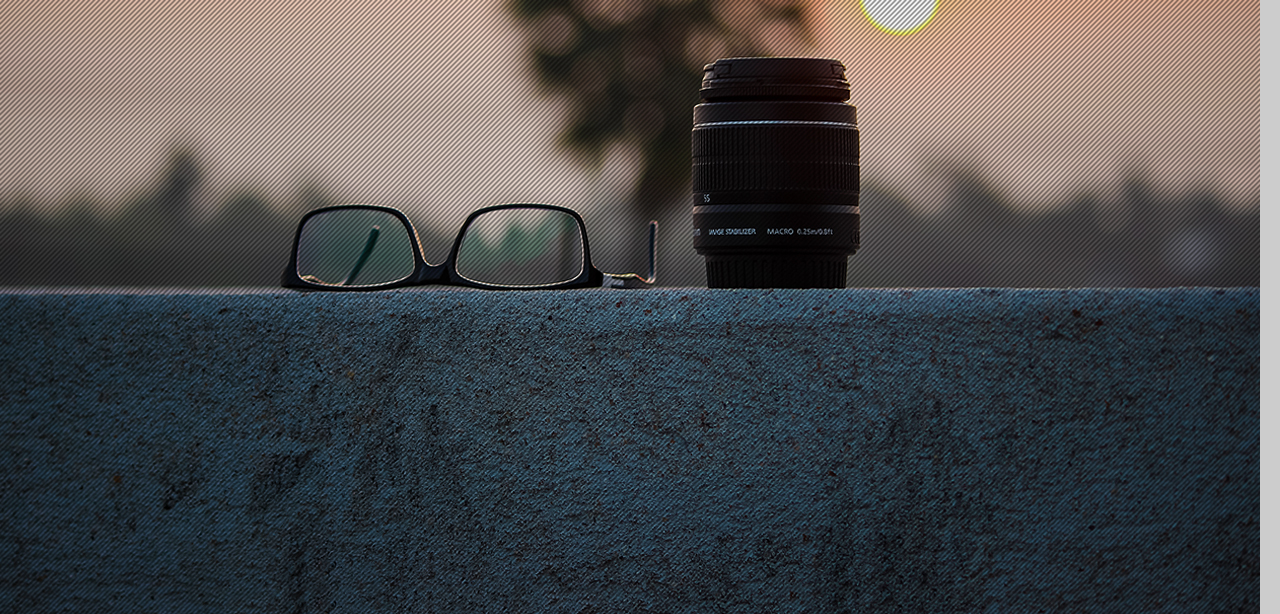
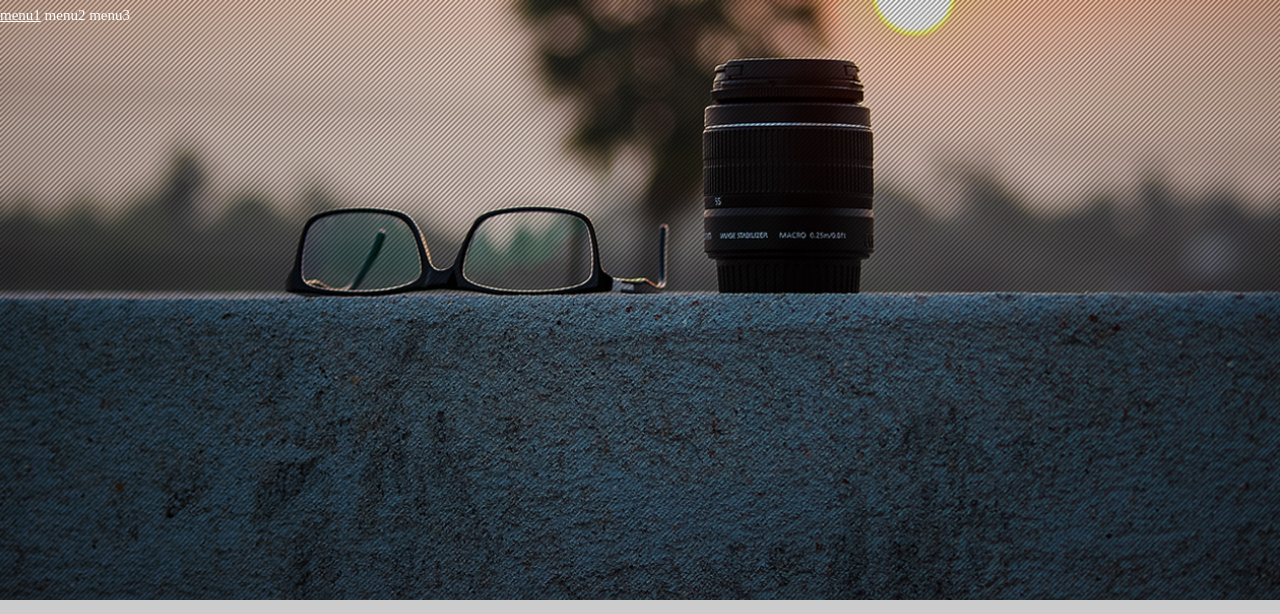
Before and after one commit to atsuki1224/html-scss-training, a website built with webpack: page index.html in a window 1280 px wide. Shown: the top 614 px of the page. Built offline with nearby package versions, Linux system fonts and the light colour scheme.

Commit message:
[ヘッダーの実装]背景画像の設定

```diff
--- a/index.html
+++ b/index.html
@@ -3,20 +3,21 @@
 <head>
 <meta charset="UTF-8">
 <link href="main.css" rel="stylesheet">
-
 <title>Portfolio | 風景写真家「SNAPPERS」</title>
 </head>
+
   <body>
    <!-- header始まり -->
     <header>
       <div class="header">
-        <a href="" ><img src="images/bg-portfolio.jpg" alt="HEADER IMAGE"></a>
         <nav>
-          <ul class="global-nav">
-            <li><a href="">menu1</a></li>
-            <li><a href="">menu2</a></li>
-            <li><a href="">menu3</a></li>
-          </ul>
+          <div class="global-nav">
+            <ul class="global-nav__list">
+              <li class="global-nav__list-text"><a href="">menu1</a></li>
+              <li class="global-nav__list-text"><a href="">menu2</a></li>
+              <li class="global-nav__list-text"><a href="">menu3</a></li>
+            </ul>
+          </div>
         </nav>
       </div>
     </header>
--- a/main.scss
+++ b/main.scss
@@ -15,3 +15,21 @@ ul { margin: 0; padding: 0; }
 a { color: #3583aa; text-decoration: none; }
 
 a:hover { text-decoration: underline; }
+
+.header {
+  width: 100vw;
+  height: 600px;
+  background-image: url("images/bg-portfolio.jpg");
+  background-size: cover;
+  .global-nav {
+    display: inline-block;
+    margin: 0 0 0 auto;
+    &__list-text {
+      display: inline-flex;
+      list-style: none;
+      & a {
+        color: #ffffff;
+      }
+    }
+  }
+}
```
Also changed, not shown: 9c51512420d70040e8aab73d831949b5.jpg (added), main.css.
